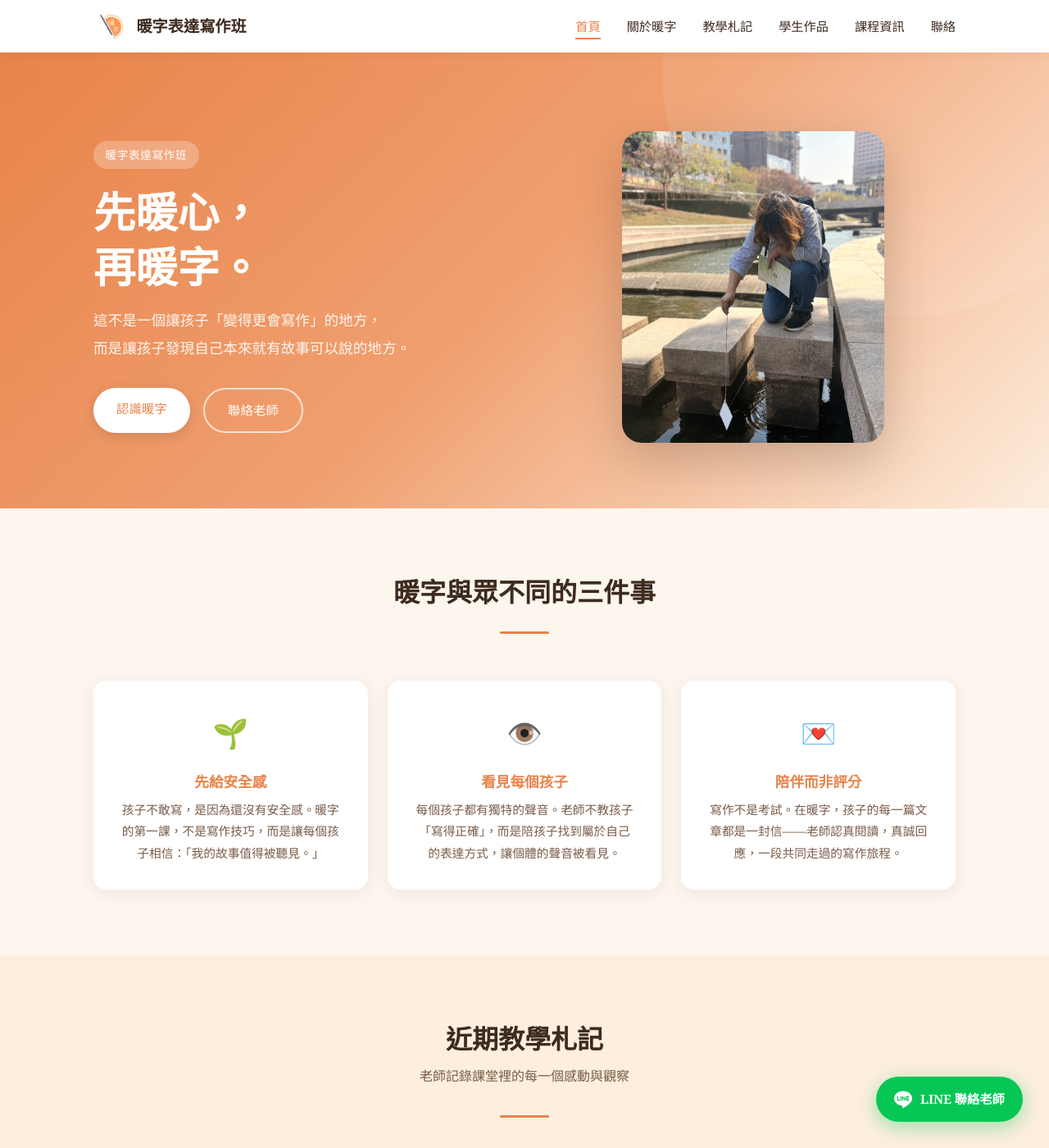
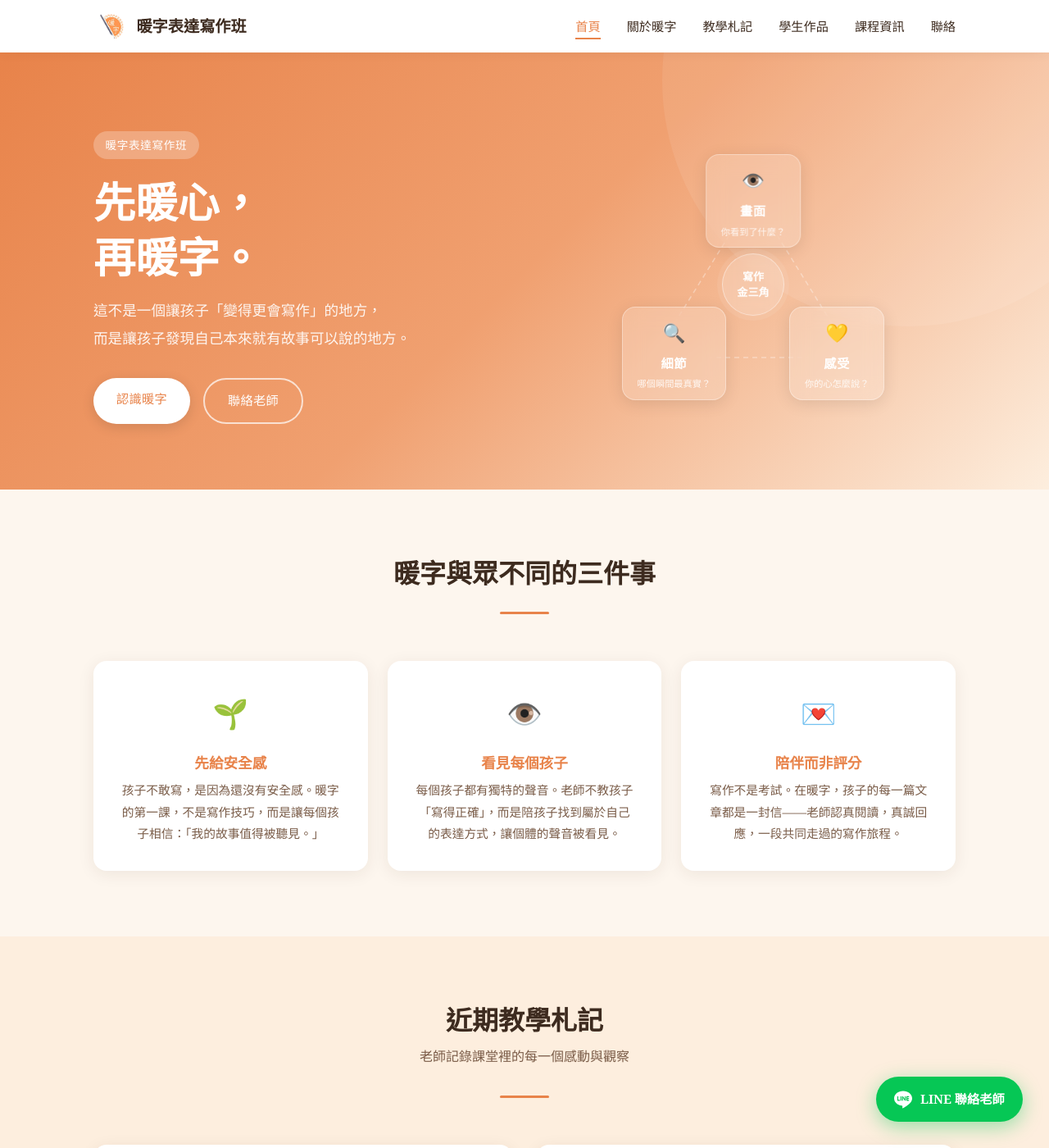
Before and after one commit to Shinruw/nu-nz-, a Jekyll site: the page built from index.html, in a window 1280 px wide and 1400 px high. Shown: the whole window at 82% size. Built offline with Jekyll 4.4.1, drawn with Linux system fonts in a browser that asks for light colours.

Commit message:
Replace hero photo with Writing Golden Triangle visual
- Remove teacher photo from hero section
- Add glassmorphism triangle component with three nodes: 畫面, 細節, 感受
- Connect nodes with dashed SVG lines echoing the brand logo style
- Add central circle label "寫作金三角"
- Add responsive CSS scaling for tablet and mobile breakpoints

Co-Authored-By: Claude Sonnet 4.6 <noreply@anthropic.com>

```diff
--- a/assets/css/main.css
+++ b/assets/css/main.css
@@ -262,6 +262,59 @@ p  { margin-bottom: 1rem; }
   border-radius: 24px;
   box-shadow: 0 20px 60px rgba(61,43,31,0.25);
 }
+.hero-triangle-wrap {
+  position: relative;
+  width: 320px;
+  height: 300px;
+  flex-shrink: 0;
+}
+.hero-triangle-svg {
+  position: absolute;
+  inset: 0;
+  width: 100%;
+  height: 100%;
+}
+.htri-node {
+  position: absolute;
+  background: rgba(255,255,255,0.18);
+  backdrop-filter: blur(12px);
+  -webkit-backdrop-filter: blur(12px);
+  border: 1px solid rgba(255,255,255,0.35);
+  border-radius: 16px;
+  padding: 0.7rem 1.1rem;
+  text-align: center;
+  color: #fff;
+  min-width: 96px;
+  box-shadow: 0 4px 20px rgba(0,0,0,0.1);
+}
+.htri-top  { top: 0;    left: 50%; transform: translateX(-50%); }
+.htri-left { bottom: 0; left: 0; }
+.htri-right{ bottom: 0; right: 0; }
+.htri-icon  { font-size: 1.4rem; margin-bottom: 0.2rem; }
+.htri-label { font-weight: 700; font-size: 0.95rem; letter-spacing: 0.05em; }
+.htri-sub   { font-size: 0.7rem; opacity: 0.85; margin-top: 0.2rem; line-height: 1.4; }
+.htri-center {
+  position: absolute;
+  top: 50%;
+  left: 50%;
+  transform: translate(-50%, -38%);
+  background: rgba(255,255,255,0.22);
+  backdrop-filter: blur(10px);
+  -webkit-backdrop-filter: blur(10px);
+  border: 1.5px solid rgba(255,255,255,0.45);
+  border-radius: 50%;
+  width: 76px;
+  height: 76px;
+  display: flex;
+  align-items: center;
+  justify-content: center;
+  color: #fff;
+  font-weight: 700;
+  font-size: 0.82rem;
+  line-height: 1.5;
+  text-align: center;
+  box-shadow: 0 0 0 6px rgba(255,255,255,0.08);
+}
 .hero-photo {
   width: 320px;
   height: 380px;
@@ -278,6 +331,12 @@ p  { margin-bottom: 1rem; }
   }
   .hero-cta { justify-content: center; }
   .hero-image-placeholder, .hero-photo { width: 260px; height: 300px; }
+  .hero-triangle-wrap { width: 260px; height: 244px; }
+  .htri-node { padding: 0.55rem 0.8rem; min-width: 80px; }
+  .htri-icon { font-size: 1.1rem; }
+  .htri-label { font-size: 0.85rem; }
+  .htri-sub { font-size: 0.63rem; }
+  .htri-center { width: 64px; height: 64px; font-size: 0.74rem; }
   .hero-image { order: -1; }
 }
 
@@ -830,4 +889,6 @@ p  { margin-bottom: 1rem; }
 
   /* hero 圖佔位縮小 */
   .hero-image-placeholder, .hero-photo { width: 200px; height: 240px; }
+  .hero-triangle-wrap { width: 220px; height: 206px; }
+  .htri-center { width: 54px; height: 54px; font-size: 0.68rem; }
 }
--- a/index.html
+++ b/index.html
@@ -20,9 +20,29 @@ description: 暖字表達寫作班——先暖心，再暖字。讓孩子對寫
       </div>
     </div>
     <div class="hero-image">
-      <!-- 老師照片請放在 assets/images/teacher.jpg -->
-      {% assign teacher_img = site.url | append: '/assets/images/teacher.jpg' %}
-      <img src="{{ '/assets/images/teacher.jpg' | relative_url }}" alt="李淑貞老師" class="hero-teacher-img">
+      <div class="hero-triangle-wrap">
+        <svg class="hero-triangle-svg" viewBox="0 0 320 300" xmlns="http://www.w3.org/2000/svg">
+          <line x1="160" y1="52" x2="38"  y2="248" stroke="rgba(255,255,255,0.35)" stroke-width="1.5" stroke-dasharray="6,5"/>
+          <line x1="160" y1="52" x2="282" y2="248" stroke="rgba(255,255,255,0.35)" stroke-width="1.5" stroke-dasharray="6,5"/>
+          <line x1="38"  y1="248" x2="282" y2="248" stroke="rgba(255,255,255,0.35)" stroke-width="1.5" stroke-dasharray="6,5"/>
+        </svg>
+        <div class="htri-node htri-top">
+          <div class="htri-icon">👁️</div>
+          <div class="htri-label">畫面</div>
+          <div class="htri-sub">你看到了什麼？</div>
+        </div>
+        <div class="htri-node htri-left">
+          <div class="htri-icon">🔍</div>
+          <div class="htri-label">細節</div>
+          <div class="htri-sub">哪個瞬間最真實？</div>
+        </div>
+        <div class="htri-node htri-right">
+          <div class="htri-icon">💛</div>
+          <div class="htri-label">感受</div>
+          <div class="htri-sub">你的心怎麼說？</div>
+        </div>
+        <div class="htri-center">寫作<br>金三角</div>
+      </div>
     </div>
   </div>
 </section>
```
